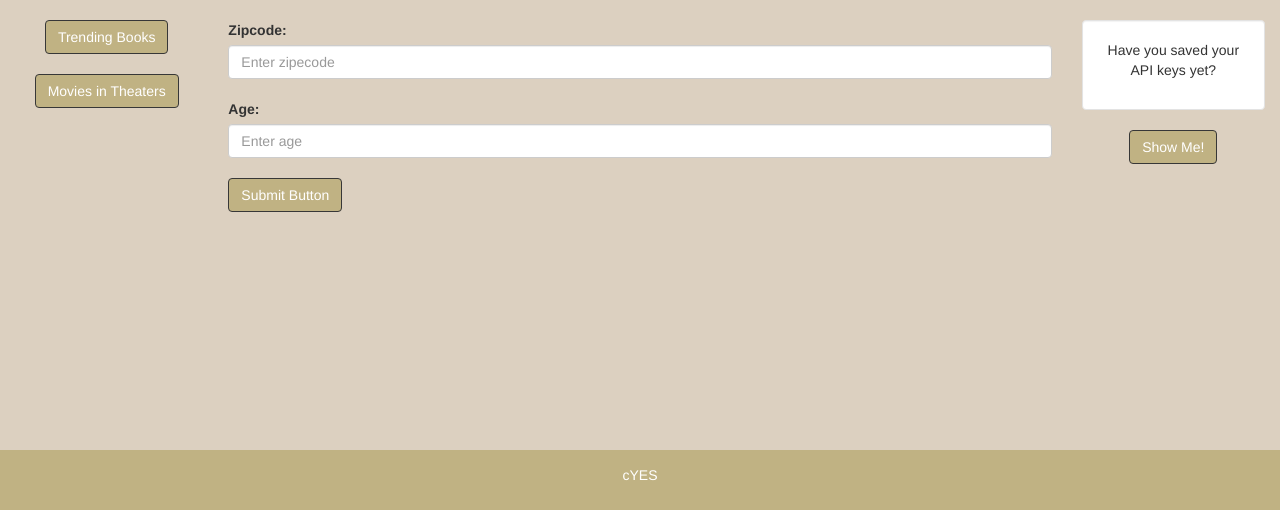
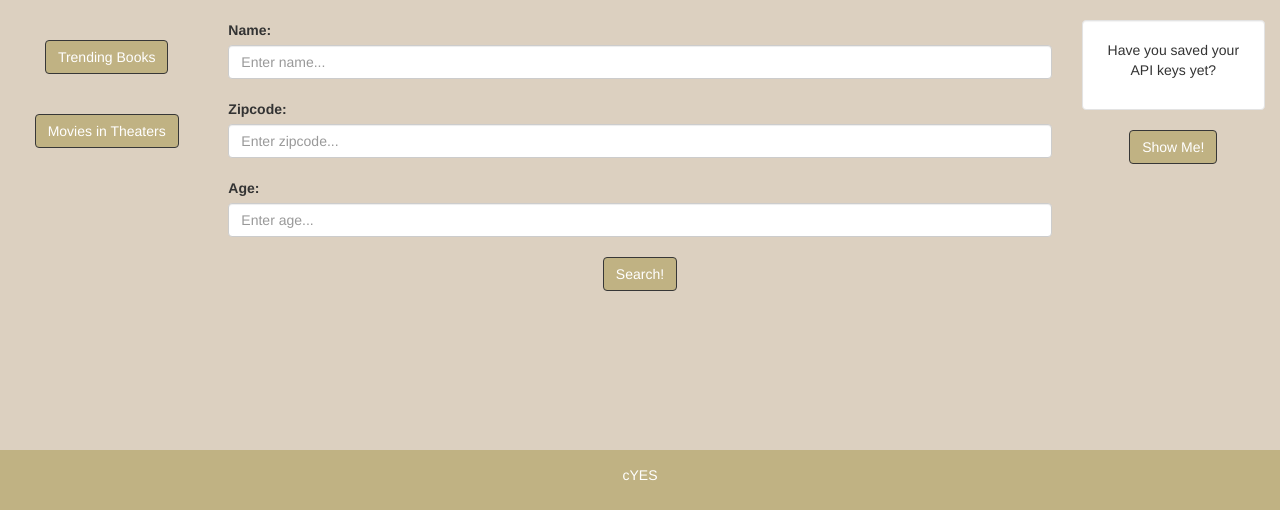
Before and after one commit to EugeneThomas/cYES, a Flask app: page / in a window 1280 px wide. Shown: the part 70-601 px from the top of the page. Run offline with Flask 2, Linux system fonts and the light colour scheme; some libraries are stand-ins or nearby versions.

Commit message:
A few changes in a few files

```diff
--- a/app.py
+++ b/app.py
@@ -21,8 +21,10 @@ def hello_world():
 #reach out to apis and acquire info
 @app.route("/info")
 def display_info():
+    #retrieving the name
+    name=request.args["name"]
     #retrieving weather data
-    zipcode=request.args["zip"]
+    zipcode=request.args["zipcode"]
     #code for api call have been moved to util/api_calls.py
     wform = api.weathercall(zipcode)
     #retrieving book data
@@ -30,7 +32,7 @@ def display_info():
     #code for api call have been moved to util/api_calls.py
     bform = api.bookcall(age)
 
-    return render_template("info.html", bookdata=bform, weatherdata=wform)
+    return render_template("info.html", name=name, bookdata=bform, weatherdata=wform)
 
 if __name__ == "__main__":
     app.debug = True
--- a/devlog.txt
+++ b/devlog.txt
@@ -98,6 +98,9 @@ panC, thomasE, zhangY -- 2017-11-27 13:13
 In the wake of the absence of NGO, the remainder of the group worked to tie up any loose ends that plagued the "finished" version of our project that we had ready for class today.
 Working together, we were able to finally create a page that takes in an age and a zip code and sends back book reviews, and the weather in that area. For the next two days, we will extend the site to the EventBrite API and robust our code with comments.
 
+thomasE -- 2017-11-28 02:22
+In a late night coding session, the Project Manager helped tie up some loose ends in the code and is now ready to get some sleep.
+
 ============================================================
 
 
--- a/keys.txt
+++ b/keys.txt
@@ -1,3 +1,3 @@
-insert_book_api_key_here
+insert_weather_key_here
 insert_eventbrite_key_here
-insert_weather_api_key_here
+insert_book_key_here
--- a/templates/base.html
+++ b/templates/base.html
@@ -57,7 +57,7 @@ P01 -- ArRESTed Development
 <nav class="navbar navbar-inverse" style = "background-color: #C0B283;border-style:none">
   <div class="container-fluid">
     <div class="navbar-header ">
-	<h1 style = "color:#F4F4F4 ">Cloudy With a Chance of Skeeballs</h1>
+	<h1 style = "color:#F4F4F4">Cloudy With a Chance of Skeeballs</h1>
     </div>
   </div>
 </nav>
@@ -67,22 +67,24 @@ P01 -- ArRESTed Development
  <div class="container-fluid text-center" style = "background-color: #DCD0C0; ">
   <div class="row content" >
     <div class="col-sm-2 sidenav" style = "background-color: #DCD0C0;">
-
+      <br>
       <a href="https://www.nytimes.com/books/best-sellers/?_r=0" class="btn btn-warning" role="button" style="background-color:#C0B283;border-color:#373737">Trending Books</a>
-      <br>
-      <br>
+      <br> <br> <br>
       <a href="https://www.fandango.com/moviesintheaters" class="btn btn-warning" role="button" style="background-color:#C0B283;border-color:#373737">Movies in Theaters</a>
     </div>
     <div class="col-sm-8 text-left">
 <br>
       <form action="/info">
+  <label>Name:</label>
+      <input type="text" class="form-control" id="name" placeholder="Enter name..." name="name">
+  <br>
 	<label>Zipcode:</label>
-	  <input type="text" class="form-control" id="zipcode" placeholder="Enter zipecode" name="zipcode">
+	  <input type="text" class="form-control" id="zipcode" placeholder="Enter zipcode..." name="zipcode">
 	<br>
 	<label>Age:</label>
-	<input type="text" class="form-control" id="age" placeholder="Enter age" name="age">
+	<input type="text" class="form-control" id="age" placeholder="Enter age..." name="age">
 	<br>
-	<input type="submit" class="btn btn-info" value="Submit Button" style="background-color:#C0B283;border-color:#373737">
+	<center> <input type="submit" class="btn btn-info" value="Search!" style="background-color:#C0B283;border-color:#373737"> </center>
 
     </div>
 
```
Also changed, not shown: templates/info.html (+14 -4 lines), util/api_calls.py (+5 -8 lines), 2 other files.
